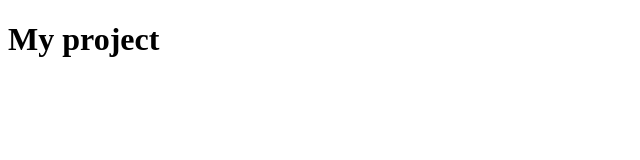
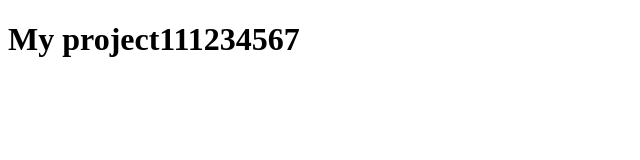
Before and after one commit to sergiy-liaskovskyy/my-project, a plain HTML site: page index.html in a window 1280 px wide. Shown: the whole page, without its empty margins (0-640 px from the left). Drawn offline with Linux system fonts and the light colour scheme.

Commit message:
Update index.html

```diff
--- a/index.html
+++ b/index.html
@@ -6,6 +6,6 @@
     <title>My project</title>
 </head>
 <body>
-    <h1>My project</h1>
+    <h1>My project111234567</h1>
 </body>
 </html>
```
